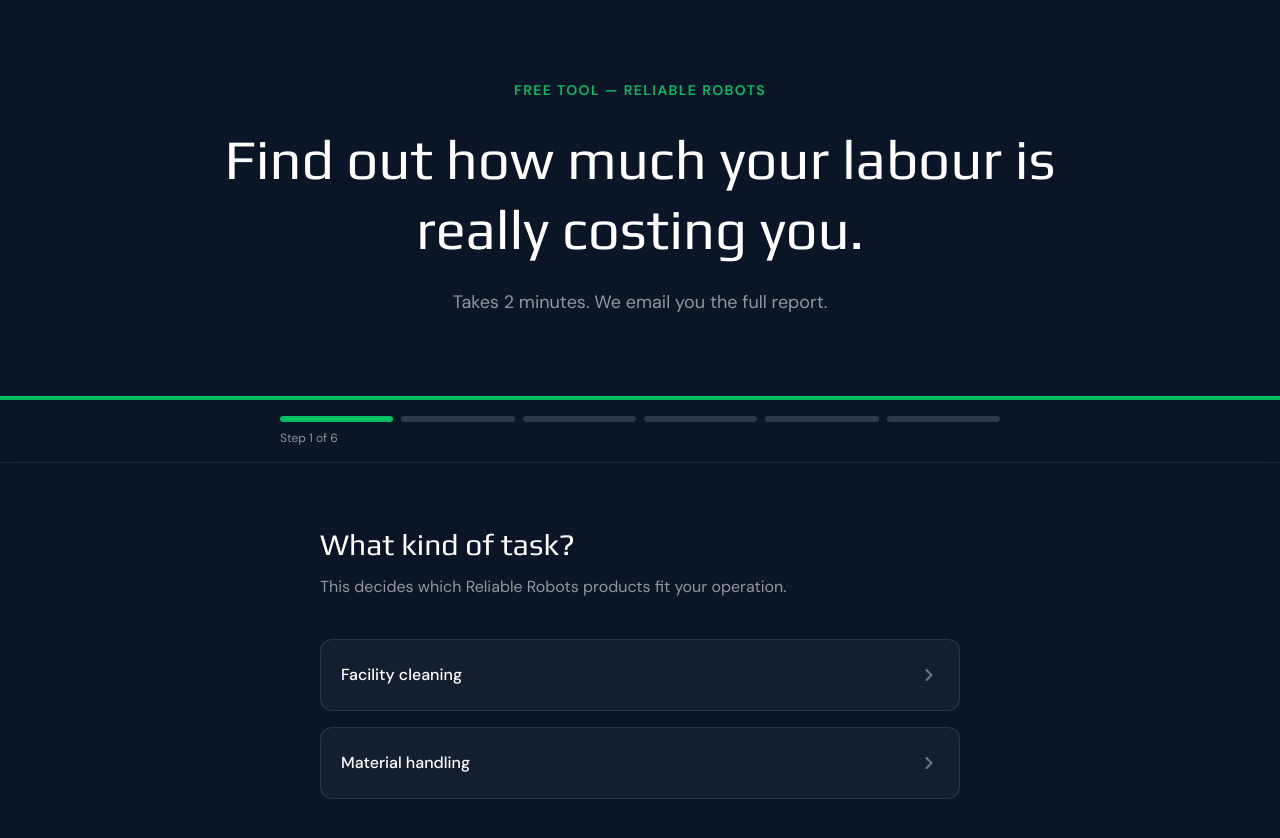
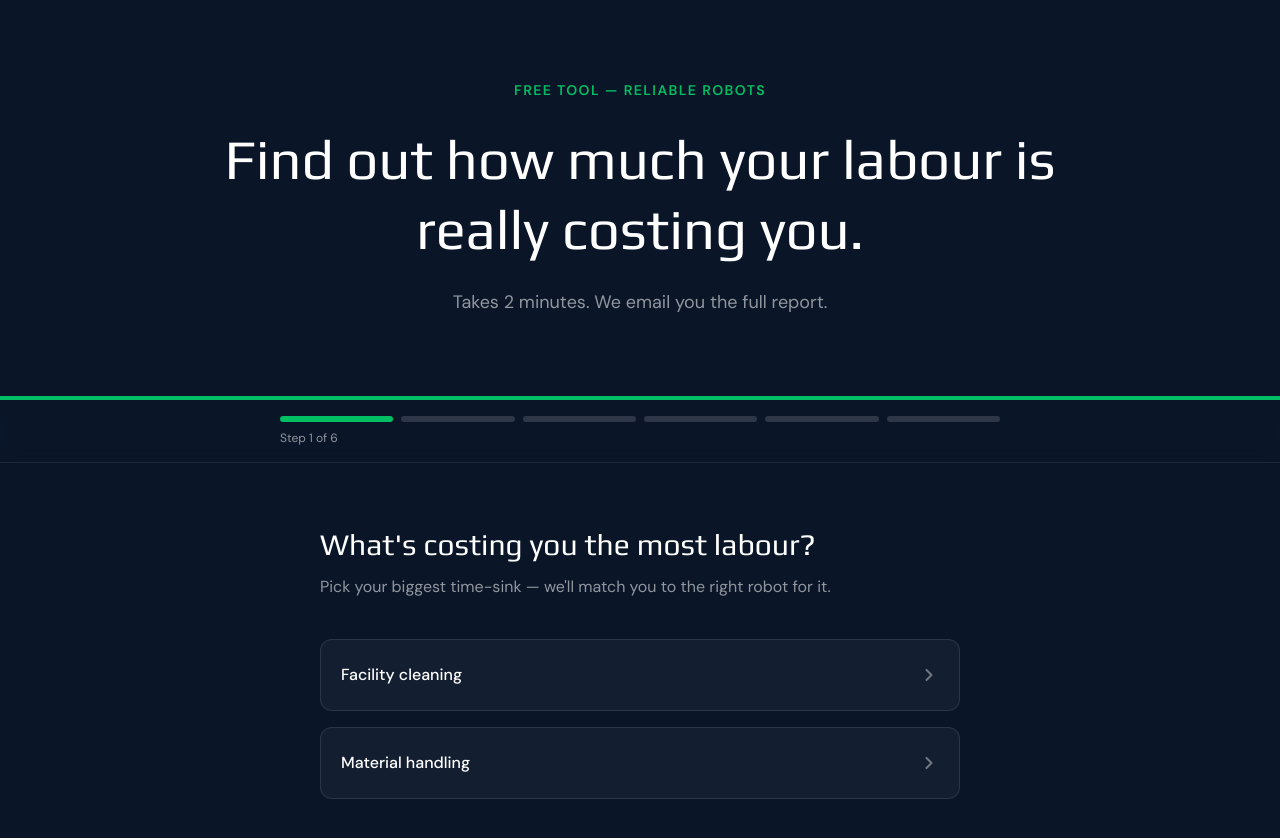
Before and after one commit to reliablerobots571-afk/rr-roi-calculator, a Next.js app: page / in a window 1280 px wide. Shown: the top 838 px of the page. Built offline with nearby package versions, Linux system fonts and the light colour scheme.

Commit message:
Punchier headline on the task-type question

```diff
--- a/app/page.tsx
+++ b/app/page.tsx
@@ -552,9 +552,9 @@
 function StepTaskType({ onSelect }: { onSelect: (t: RobotCategory) => void }) {
   return (
     <div className="max-w-[640px] mx-auto">
-      <h2 className="font-heading text-white text-3xl mb-3">What kind of task?</h2>
+      <h2 className="font-heading text-white text-3xl mb-3">What&apos;s costing you the most labour?</h2>
       <p className="mb-10" style={{ color: TEXT_SECONDARY }}>
-        This decides which Reliable Robots products fit your operation.
+        Pick your biggest time-sink — we&apos;ll match you to the right robot for it.
       </p>
 
       <div className="flex flex-col gap-4">
```
